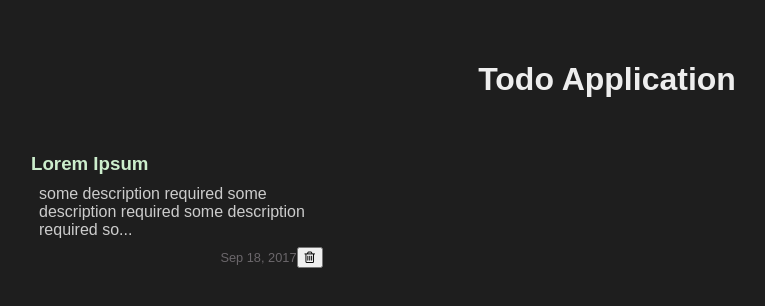
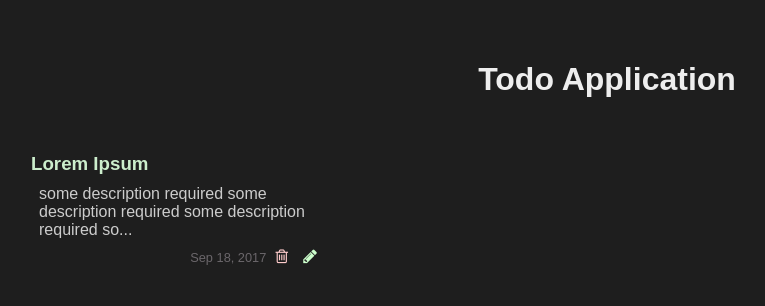
Before and after one commit to adityasharat/angular-1.5.x-tutorial, a website built with webpack: page src/public/index.html in a window 1280 px wide. Shown: the whole page, without its empty margins (33-798 px from the left). Built offline with nearby package versions, Linux system fonts and the light colour scheme; some packages are replaced by stand-ins of ours.

Commit message:
update templat

```diff
--- a/src/modules/todo/todo.html
+++ b/src/modules/todo/todo.html
@@ -9,8 +9,11 @@
         <p class="td-list-item-description">{{ todo.description | limitTo : 80 }}<span ng-if="todo.description.length > 80">...</span></p>
         <footer class="td-list-item-footer">
           <time class="td-list-item-createdon">{{ todo.createdOn | date }}</time>
-          <button class="td-list-item-delete">
+          <button class="td-list-item-action delete">
             <i class="fa fa-trash-o" ng-click="main.delete(todo.id)"></i>
+          </button>
+          <button class="td-list-item-action edit">
+            <i class="fa fa-pencil" ng-click="main.edit(todo.id)"></i>
           </button>
         </footer>
       </li>
```
